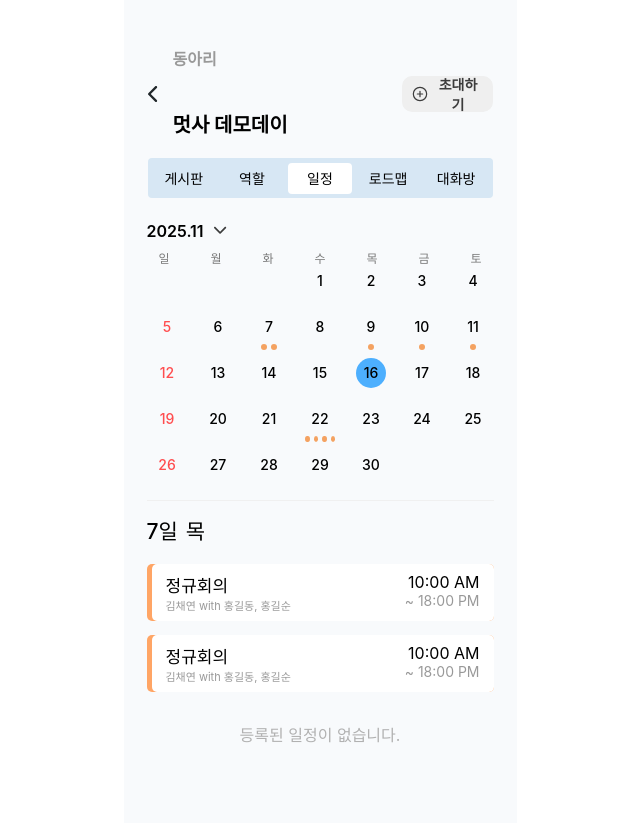
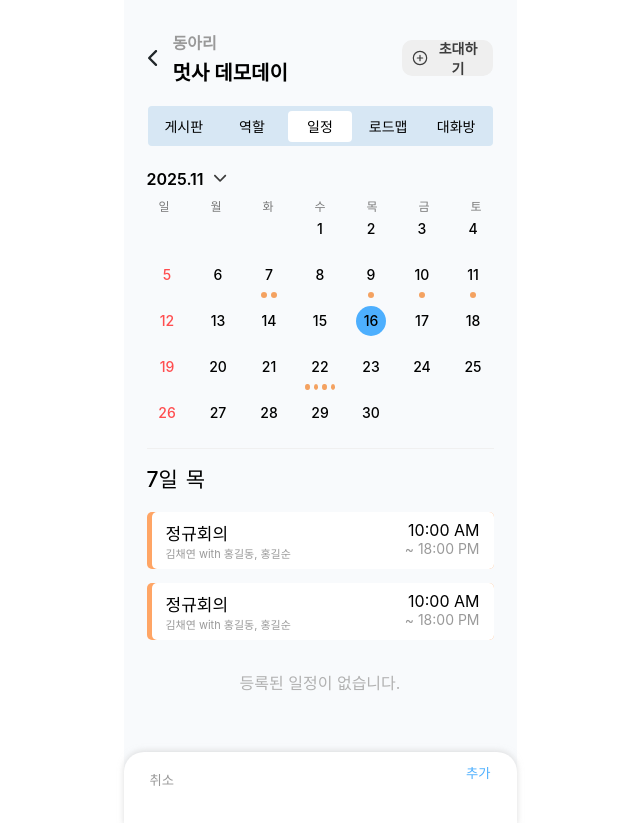
Before and after one commit to LIKELION13-TEAM-MATE/FE, a React (Create React App) app in the folder teammate/: page /SchedulePage in a window 1280 px wide. Shown: the top 823 px of the page, without its empty margins (320-960 px from the left). Built offline with nearby package versions, Linux system fonts and the light colour scheme.

Commit message:
대화방 페이지 연동

```diff
--- a/teammate/src/components/page/AddSchedulePage.tsx
+++ b/teammate/src/components/page/AddSchedulePage.tsx
@@ -2,6 +2,9 @@ import React, { useState } from "react";
 import styled from "styled-components";
 import Plugin from "../../assets/Plugin.svg";
 import fPlugin from "../../assets/fPlugin.svg";
+import Header from "../layouts/HeaderComponent";
+import Nav from "../layouts/NavComponent";
+import { Link } from "react-router-dom";
 
 function AddSchedulePage() {
   const [title, setTitle] = useState("");
@@ -36,11 +39,21 @@ function AddSchedulePage() {
 
   return (
     <AddScheduleWrapper>
+      <HDCon>
+        <Header></Header>
+      </HDCon>
+      <NavCon>
+        <Nav></Nav>
+      </NavCon>
       {/* 공동 헤더 컴포넌트 추가 */}
       <ScheduleControlBox onSubmit={handleSubmit}>
         <ScheduleControl>
-          <ScheduleCancell>취소</ScheduleCancell>
-          <ScheduleAdd type="submit">추가</ScheduleAdd>
+          <Link to="/SchedulePage">
+            <ScheduleCancell>취소</ScheduleCancell>
+          </Link>
+          <Link to="/SchedulePage">
+            <ScheduleAdd type="submit">추가</ScheduleAdd>
+          </Link>
         </ScheduleControl>
         <AddBox>
           <AddTitleBox>
@@ -185,6 +198,17 @@ function AddSchedulePage() {
 const AddScheduleWrapper = styled.div`
   width: 100%;
   align-items: stretch;
+  display: flex;
+  align-items: center;
+  flex-direction: column;
+  gap: 20px;
+  /* overflow-y: auto; */
+  width: 100%;
+  height: auto;
+  p {
+    margin: 0;
+    font-family: Pretendard;
+  }
 `;
 
 const ScheduleControl = styled.div`
@@ -477,4 +501,13 @@ const Memo = styled.textarea`
   }
 `;
 
+const NavCon = styled.div`
+  display: flex;
+  justify-content: center;
+`;
+const HDCon = styled.div`
+  display: flex;
+  justify-content: center;
+`;
+
 export default AddSchedulePage;
--- a/teammate/src/components/page/ChatroomPage.tsx
+++ b/teammate/src/components/page/ChatroomPage.tsx
@@ -8,6 +8,7 @@ import PF from "../../assets/Ellipse2.svg";
 import Send from "../../assets/Frame.svg";
 import Plus from "../../assets/Frame20.svg";
 import api from "../../lib/axios";
+import { useLocation } from "react-router-dom";
 
 const chatRoomId = 100; // 실제 채팅방 id
 const senderMemberId = 10;
@@ -15,6 +16,14 @@ const memberId = senderMemberId;
 const roomPassword = "1234"; // 비번 없는 방이면 "" 또는 undefined
 
 function ChatroomPage() {
+  const location = useLocation();
+  const params = new URLSearchParams(location.search);
+
+  const chatRoomId = Number(params.get("chatRoomId"));
+  const memberId = Number(params.get("memberId")); // 🔹 로그인 붙이면 제거
+  const roomName = params.get("name") ?? "";
+  const memberCount = Number(params.get("memberCount")) || 0;
+
   const [message, setMessage] = useState("");
   interface ApiMessage {
     messageId: number;
@@ -144,10 +153,10 @@ function ChatroomPage() {
             />
           </Link>
           <TiTle>
-            <STitle>멋사 데모데이</STitle>
+            <STitle>{roomName}</STitle>
             <CTitleBox>
               <CTitle>전체 대화방</CTitle>
-              <PeopleN>3</PeopleN>
+              <PeopleN>{memberCount}</PeopleN>
             </CTitleBox>
           </TiTle>
           <CahtMenu>
--- a/teammate/src/components/page/CreateChatroomPage.tsx
+++ b/teammate/src/components/page/CreateChatroomPage.tsx
@@ -5,6 +5,7 @@ import Header from "../layouts/HeaderComponent";
 import Nav from "../layouts/NavComponent";
 import api from "../../lib/axios";
 import { useNavigate } from "react-router-dom";
+import { Link } from "react-router-dom";
 
 const PEOPLE_LIST = [
   { id: 2, name: "홍길동" },
@@ -104,7 +105,9 @@ function CreateChatroomPage() {
         </CreateElementForm>
         <SelectBoxCt>
           <SelectBox>
-            <DelBtn type="button">취소</DelBtn>
+            <Link to="/ListChatroomPage">
+              <DelBtn type="button">취소</DelBtn>
+            </Link>
             <CreateBtn type="button" onClick={createChatRoom}>
               생성
             </CreateBtn>
@@ -115,7 +118,19 @@ function CreateChatroomPage() {
   );
 }
 
-const CreateChatroomWrapper = styled.div``;
+const CreateChatroomWrapper = styled.div`
+  display: flex;
+  align-items: center;
+  flex-direction: column;
+  gap: 20px;
+  /* overflow-y: auto; */
+  width: 100%;
+  height: auto;
+  p {
+    margin: 0;
+    font-family: Pretendard;
+  }
+`;
 
 const CreateContainer = styled.div`
   margin-top: 30px;
--- a/teammate/src/components/page/ListChatroomPage.tsx
+++ b/teammate/src/components/page/ListChatroomPage.tsx
@@ -6,8 +6,47 @@ import PF from "../../assets/Ellipse2.svg";
 import { Link } from "react-router-dom";
 import Header from "../layouts/HeaderComponent";
 import Nav from "../layouts/NavComponent";
+import { useLocation } from "react-router-dom";
+
+import { useEffect, useState } from "react";
+import api from "../../lib/axios";
+
+interface Chatroom {
+  chatRoomId: number;
+  name: string;
+  memberCount: number;
+  lastMessage: string;
+  lastDisplayTime: string;
+}
 
 function ListChatroomPage() {
+  const [chatrooms, setChatrooms] = useState<Chatroom[]>([]);
+
+  // const location = useLocation();
+  // const params = new URLSearchParams(location.search);
+
+  // const chatRoomId = Number(params.get("chatRoomId"));
+  // const memberId = Number(params.get("memberId"));
+
+  const projectId = 1;
+  const memberId = 10; // 🔹 로그인 붙이면 제거
+  // const memberId = user.id;
+
+  useEffect(() => {
+    const fetchChatrooms = async () => {
+      try {
+        const res = await api.get(`/api/v1/projects/${projectId}/chatrooms`, {
+          params: { memberId },
+        });
+        setChatrooms(res.data);
+      } catch (e) {
+        console.error("채팅방 목록 조회 실패", e);
+      }
+    };
+
+    fetchChatrooms();
+  }, []);
+
   return (
     <ListChatroomWrapper>
       <Header></Header>
@@ -34,7 +73,32 @@ function ListChatroomPage() {
         </PlusCR>
       </SearchCBox>
       <ChatroomListConT>
-        <ChatroomLink to="/ChatroomPage">
+        {chatrooms.map((room) => (
+          <ChatroomLink
+            key={room.chatRoomId}
+            to={`/ChatroomPage?chatRoomId=${room.chatRoomId}&memberId=10`}
+          >
+            <ChatroomListBox>
+              <MemberPF>
+                <img src={PF} alt="PF" />
+              </MemberPF>
+
+              <ChatroomDT>
+                <TNBox>
+                  <ChatroomTitle>{room.name}</ChatroomTitle>
+                  <ChatroomMemberN>{room.memberCount}</ChatroomMemberN>
+                </TNBox>
+
+                <ChatroomCom>
+                  {room.lastMessage ?? "메시지가 없습니다"}
+                </ChatroomCom>
+              </ChatroomDT>
+
+              <ChatroomTime>{room.lastDisplayTime}</ChatroomTime>
+            </ChatroomListBox>
+          </ChatroomLink>
+        ))}
+        {/* <ChatroomLink to="/ChatroomPage">
           <ChatroomListBox>
             <MemberPF>
               <img src={PF} alt="PF" />
@@ -64,13 +128,25 @@ function ListChatroomPage() {
             </ChatroomDT>
             <ChatroomTime>오전 10:11</ChatroomTime>
           </ChatroomListBox>
-        </ChatroomLink>
+        </ChatroomLink> */}
       </ChatroomListConT>
     </ListChatroomWrapper>
   );
 }
 
-const ListChatroomWrapper = styled.div``;
+const ListChatroomWrapper = styled.div`
+  display: flex;
+  align-items: center;
+  flex-direction: column;
+  gap: 20px;
+  /* overflow-y: auto; */
+  width: 100%;
+  height: auto;
+  p {
+    margin: 0;
+    font-family: Pretendard;
+  }
+`;
 
 // 검색
 const SearchCBox = styled.div`
--- a/teammate/src/components/page/SchedulePage.tsx
+++ b/teammate/src/components/page/SchedulePage.tsx
@@ -3,6 +3,7 @@ import styled from "styled-components";
 import DownCaret from "../../assets/Vector.svg";
 import Header from "../layouts/HeaderComponent";
 import Nav from "../layouts/NavComponent";
+import { Link } from "react-router-dom";
 
 function SchedulePage() {
   //날짜 선택 관리
@@ -58,12 +59,14 @@ function SchedulePage() {
 
   return (
     <ScheduleWrapper>
+      <Con>
         <HDCon>
           <Header></Header>
         </HDCon>
         <NavCon>
           <Nav></Nav>
         </NavCon>
+      </Con>
       <ScheduleContainer>
         <Calendar>
           <CalendarDateBox>
@@ -120,6 +123,7 @@ function SchedulePage() {
             <ScheduleDayDate>7일</ScheduleDayDate>
             <ScheduleDWDate>목</ScheduleDWDate>
           </ScheduleDate>
+          <ViewLink to="/ViewSchedulePage">
             <SchedulesBox>
               <Schedules>
                 <Content>
@@ -132,6 +136,8 @@ function SchedulePage() {
                 </ScheduleTime>
               </Schedules>
             </SchedulesBox>
+          </ViewLink>
+          <ViewLink to="/ViewSchedulePage">
             <SchedulesBox>
               <Schedules>
                 <Content>
@@ -144,13 +150,16 @@ function SchedulePage() {
                 </ScheduleTime>
               </Schedules>
             </SchedulesBox>
+          </ViewLink>
           {/* 일정 없음 */}
           <ScheduleDateNone>등록된 일정이 없습니다.</ScheduleDateNone>
         </ScheduleBox>
       </ScheduleContainer>
       <ScheduleControlBox>
         <ScheduleCancell>취소</ScheduleCancell>
+        <Link to="/AddSchedulePage">
           <ScheduleAdd>추가</ScheduleAdd>
+        </Link>
       </ScheduleControlBox>
     </ScheduleWrapper>
   );
@@ -162,8 +171,7 @@ const ScheduleWrapper = styled.div`
 `;
 
 const ScheduleContainer = styled.div`
-  min-height: 90vh;
-  /* background-color: #ffd7d7; */
+  min-height: 70vh;
   padding: 23px;
   position: relative;
 `;
@@ -351,4 +359,24 @@ const HDCon = styled.div`
   justify-content: center;
 `;
 
+const ViewLink = styled(Link)`
+  text-decoration: none;
+  color: inherit;
+  display: block;
+`;
+
+const Con = styled.div`
+  display: flex;
+  align-items: center;
+  flex-direction: column;
+  gap: 20px;
+  /* overflow-y: auto; */
+  width: 100%;
+  height: auto;
+  p {
+    margin: 0;
+    font-family: Pretendard;
+  }
+`;
+
 export default SchedulePage;
--- a/teammate/src/components/page/ViewSchedulePage.tsx
+++ b/teammate/src/components/page/ViewSchedulePage.tsx
@@ -1,10 +1,10 @@
 import React, { useState } from "react";
 import styled from "styled-components";
-import Plugin from "../../assets/Plugin.svg"
-import fPlugin from "../../assets/fPlugin.svg"
+import Header from "../layouts/HeaderComponent";
+import Nav from "../layouts/NavComponent";
+import { Link } from "react-router-dom";
 
-function ViewSchedulePage () {
-
+function ViewSchedulePage() {
   // 글씨 색 변경
   const [repeat, setRepeat] = useState("안함");
   const [alarm, setAlarm] = useState("안함");
@@ -13,14 +13,23 @@ const [worker, setWorker] = useState("없음");
   // 하루종일
   const [isAllDay, setIsAllDay] = useState(false);
 
-
-  return(
+  return (
     <ViewScheduleWrapper>
+      <HDCon>
+        <Header></Header>
+      </HDCon>
+      <NavCon>
+        <Nav></Nav>
+      </NavCon>
       {/* 공동 헤더 컴포넌트 추가 */}
       <ScheduleControlBox>
         <ScheduleControl>
+          <Link to="/SchedulePage">
             <ScheduleCancell>취소</ScheduleCancell>
-        <ScheduleAdd type="submit">추가</ScheduleAdd>
+          </Link>
+          <Link to="/AddSchedulePage">
+            <ScheduleAdd type="submit">편집</ScheduleAdd>
+          </Link>
         </ScheduleControl>
         <AddBox>
           <AddTitleBox>
@@ -35,7 +44,11 @@ const [isAllDay, setIsAllDay] = useState(false);
           <SetRepeat>
             <SetReTxt>반복</SetReTxt>
             <SetReBox>
-            <SetRe value={repeat} onChange={(e) => setRepeat(e.target.value)} selected={repeat !== "안함"}>
+              <SetRe
+                value={repeat}
+                onChange={(e) => setRepeat(e.target.value)}
+                selected={repeat !== "안함"}
+              >
                 <option>안함</option>
                 <option>매일</option>
                 <option>매주</option>
@@ -50,7 +63,11 @@ const [isAllDay, setIsAllDay] = useState(false);
           <SetAlarm>
             <SetAlTxt>알림</SetAlTxt>
             <SetAlBox>
-            <SetAl value={alarm} onChange={(e) => setAlarm(e.target.value)} selected={alarm !== "안함"}>
+              <SetAl
+                value={alarm}
+                onChange={(e) => setAlarm(e.target.value)}
+                selected={alarm !== "안함"}
+              >
                 <option>안함</option>
                 <option>매일</option>
                 <option>매주</option>
@@ -65,7 +82,11 @@ const [isAllDay, setIsAllDay] = useState(false);
           <SetWorker>
             <SetWoTxt>동업자</SetWoTxt>
             <SetWoBox>
-            <SetWo value={worker} onChange={(e) => setWorker(e.target.value)} selected={worker !== "없음"}>
+              <SetWo
+                value={worker}
+                onChange={(e) => setWorker(e.target.value)}
+                selected={worker !== "없음"}
+              >
                 <option>없음</option>
                 <option>김채연</option>
                 <option>홍길동</option>
@@ -80,16 +101,26 @@ const [isAllDay, setIsAllDay] = useState(false);
           <SetMemo>
             <Memo>줌 비밀번호 1234</Memo>
           </SetMemo>
-
         </AddBoxContent>
       </ScheduleControlBox>
     </ViewScheduleWrapper>
-  )
+  );
 }
 
 const ViewScheduleWrapper = styled.div`
   width: 100%;
   align-items: stretch;
+  display: flex;
+  align-items: center;
+  flex-direction: column;
+  gap: 20px;
+  /* overflow-y: auto; */
+  width: 100%;
+  height: auto;
+  p {
+    margin: 0;
+    font-family: Pretendard;
+  }
 `;
 
 const ScheduleControl = styled.div`
@@ -101,32 +132,33 @@ const ViewScheduleWrapper = styled.div`
 //일정 취소 추가
 const ScheduleControlBox = styled.form`
   background-color: #fff;
-  padding:10px 20px 30px 20px;
+  padding: 10px 20px 30px 20px;
 
   background-color: #fff;
   box-shadow: 0px -1px 6px rgba(198, 198, 198, 0.6);
 
-  height: auto;
+  /* height: auto; */
+  min-height: 60vh;
   border-radius: 20px 20px 0 0;
-
 
   position: fixed;
   bottom: 0;
   width: 353px;
 `;
 const ScheduleCancell = styled.button`
-border:none;
-background-color:#fff;
+  border: none;
+  background-color: #fff;
   color: #999999;
   font-weight: 500;
   cursor: pointer;
 `;
 const ScheduleAdd = styled.button`
-border:none;
-background-color:#fff;
-color: #4DAFFE;
+  border: none;
+  background-color: #fff;
+  color: #4daffe;
   font-weight: 500;
-cursor: pointer;`;
+  cursor: pointer;
+`;
 
 //일정 생성
 const AddBox = styled.div`
@@ -149,14 +181,14 @@ const AddTitleBox = styled.div`
     height: 30px;
     border-radius: 4px;
 
-    background-color: #FFA565;
-  }`;
+    background-color: #ffa565;
+  }
+`;
 
 const TitleTxt = styled.div`
   font-size: 25px;
   font-weight: 550;
 `;
-
 
 // //체크박스
 // const CheckBox = styled.input.attrs({ type: "checkbox" })`
@@ -171,8 +203,7 @@ const TitleTxt = styled.div`
 // `;
 
 //날짜, 시간 설정 박스
-const AddBoxContent = styled.div`
-`;
+const AddBoxContent = styled.div``;
 
 // const SetDate = styled.div`
 //   margin-top: 10px;
@@ -259,7 +290,7 @@ const AddBoxContent = styled.div`
 // 반복
 const SetRepeat = styled.div`
   margin-top: 18px;
-  border: 1px solid #dbdbdb ;
+  border: 1px solid #dbdbdb;
   border-radius: 15px;
   padding: 10px;
   font-size: 14px;
@@ -267,11 +298,10 @@ const SetRepeat = styled.div`
   justify-content: space-between;
   align-items: center;
 `;
-const SetReTxt = styled.div`
-`;
+const SetReTxt = styled.div``;
 const SetReBox = styled.div`
   display: flex;
-  gap:5px;
+  gap: 5px;
   margin-right: 10px;
   align-items: center;
 `;
@@ -284,11 +314,10 @@ const SetRe = styled.select<{ selected: boolean }>`
 //   cursor: pointer;
 // `;
 
-
 // 알림
 const SetAlarm = styled.div`
   margin-top: 18px;
-  border: 1px solid #dbdbdb ;
+  border: 1px solid #dbdbdb;
   border-radius: 15px;
   padding: 10px;
   font-size: 14px;
@@ -299,7 +328,7 @@ const SetAlarm = styled.div`
 const SetAlTxt = styled.div``;
 const SetAlBox = styled.div`
   display: flex;
-  gap:5px;
+  gap: 5px;
   margin-right: 10px;
   align-items: center;
 `;
@@ -315,7 +344,7 @@ const SetAl = styled.select<{ selected: boolean }>`
 // 동업자
 const SetWorker = styled.div`
   margin-top: 18px;
-  border: 1px solid #dbdbdb ;
+  border: 1px solid #dbdbdb;
   border-radius: 15px;
   padding: 10px;
   font-size: 14px;
@@ -331,7 +360,7 @@ const SetCoWo = styled.div`
 `;
 const SetWoBox = styled.div`
   display: flex;
-  gap:5px;
+  gap: 5px;
   margin-right: 10px;
   align-items: center;
 `;
@@ -347,7 +376,7 @@ const SetWo = styled.select<{ selected: boolean }>`
 // 메모
 const SetMemo = styled.div`
   margin-top: 18px;
-  border: 1px solid #dbdbdb ;
+  border: 1px solid #dbdbdb;
   border-radius: 15px;
   padding: 10px;
   font-size: 14px;
@@ -362,7 +391,7 @@ const Memo = styled.div`
   width: 100%;
   height: 80px;
   box-sizing: border-box;
-  font-family:none ;
+  font-family: none;
   border: none;
 `;
 
@@ -373,10 +402,16 @@ font-size: 13px;
   padding-top: 10px;
   padding-left: 8px;
 `;
-const ViewDay = styled.div`
+const ViewDay = styled.div``;
+const ViewTime = styled.div``;
 
-`;const ViewTime = styled.div`
-
+const NavCon = styled.div`
+  display: flex;
+  justify-content: center;
+`;
+const HDCon = styled.div`
+  display: flex;
+  justify-content: center;
 `;
 
 export default ViewSchedulePage;
```
Lines whose indentation alone changed are shown as unchanged.
